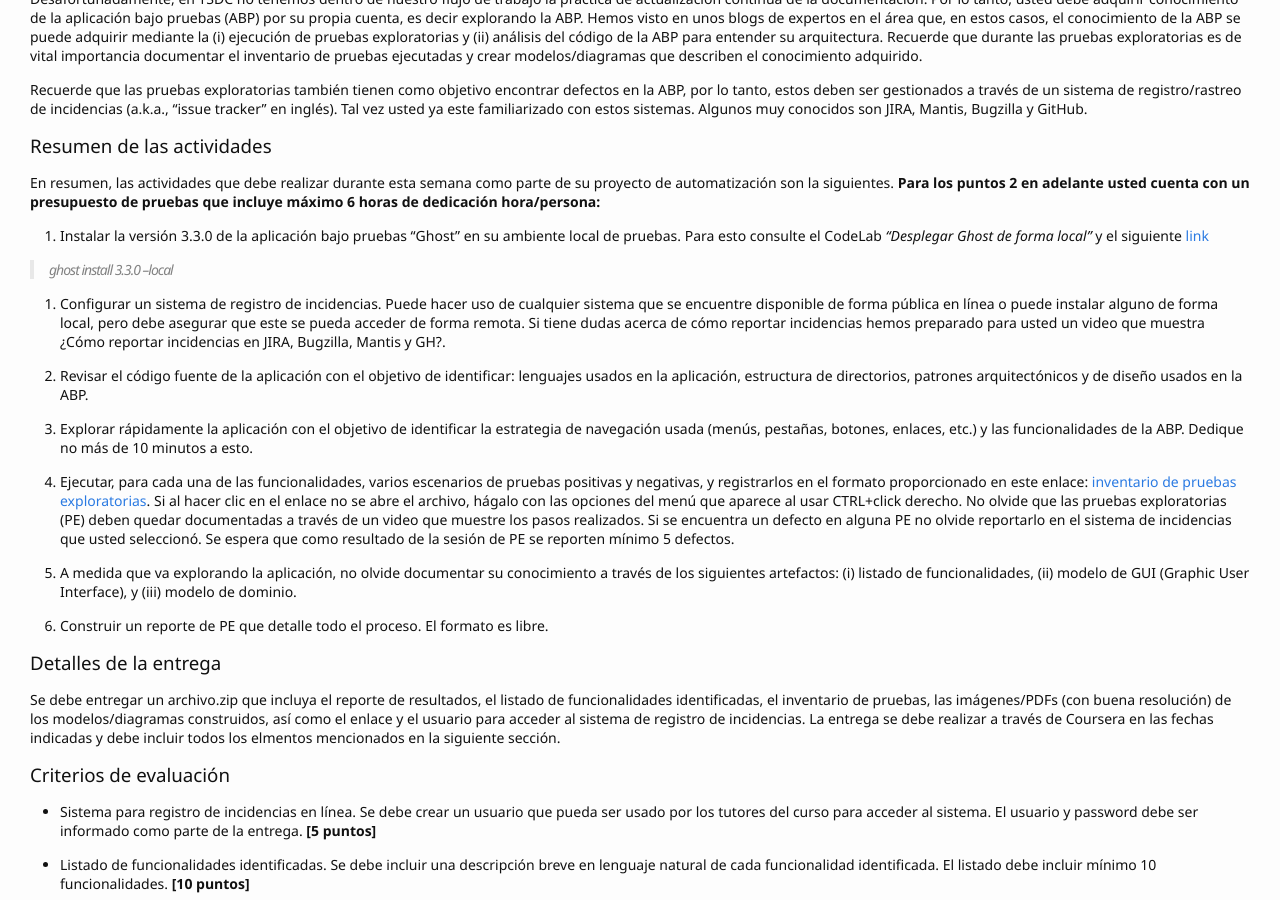
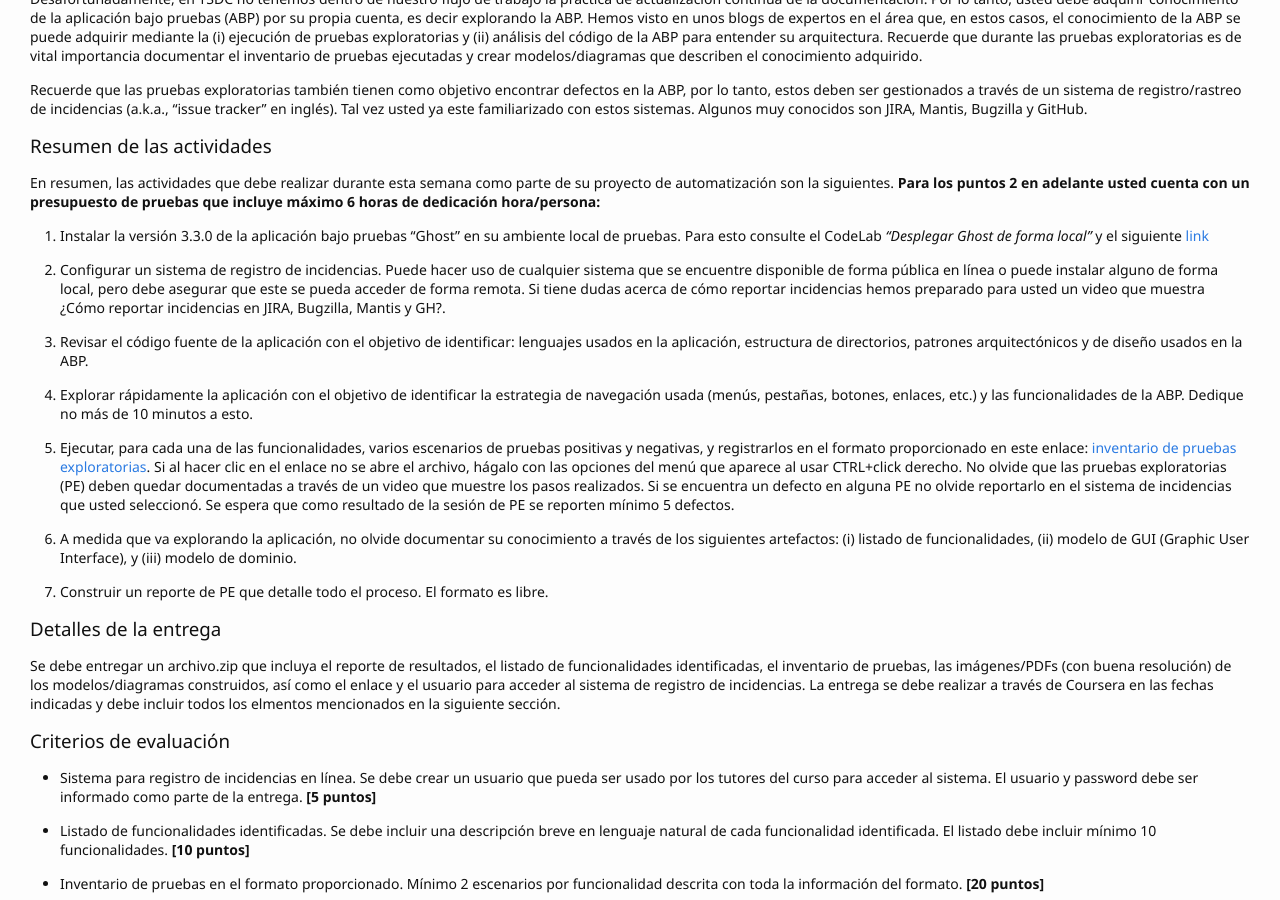
Before and after one commit to TiCSw/mt1_guias_pruebas, a Jekyll site: the page built from docs/semanas/semana1.md, in a window 1280 px wide and 900 px high, scrolled down 471 px. Built offline with Jekyll 4.4.1, drawn with Linux system fonts in a browser that asks for light colours; some web fonts are replaced; our own code applies the rules of GitHub Pages for plain Markdown files; comment, search, counter and statistics services are not loaded.

Commit message:
update semana 1

```diff
--- a/docs/semanas/semana1.md
+++ b/docs/semanas/semana1.md
@@ -15,8 +15,6 @@ En resumen, las actividades que debe realizar durante esta semana como parte de
 
 
 1. Instalar la versión 3.3.0 de la aplicación bajo pruebas "Ghost" en su ambiente local de pruebas. Para esto consulte el CodeLab _"Desplegar Ghost de forma local"_ y el siguiente [link](https://ghost.org/docs/ghost-cli/#ghost-install)
-
-> ghost install 3.3.0 --local
 
 2. Configurar un sistema de registro de incidencias. Puede hacer uso de cualquier sistema que se encuentre disponible de forma pública en línea o puede instalar alguno de forma local, pero debe asegurar que este se pueda acceder de forma remota. Si tiene dudas acerca de cómo reportar incidencias hemos preparado para usted un video que muestra ¿Cómo reportar incidencias en JIRA, Bugzilla, Mantis y GH?.
 
```
